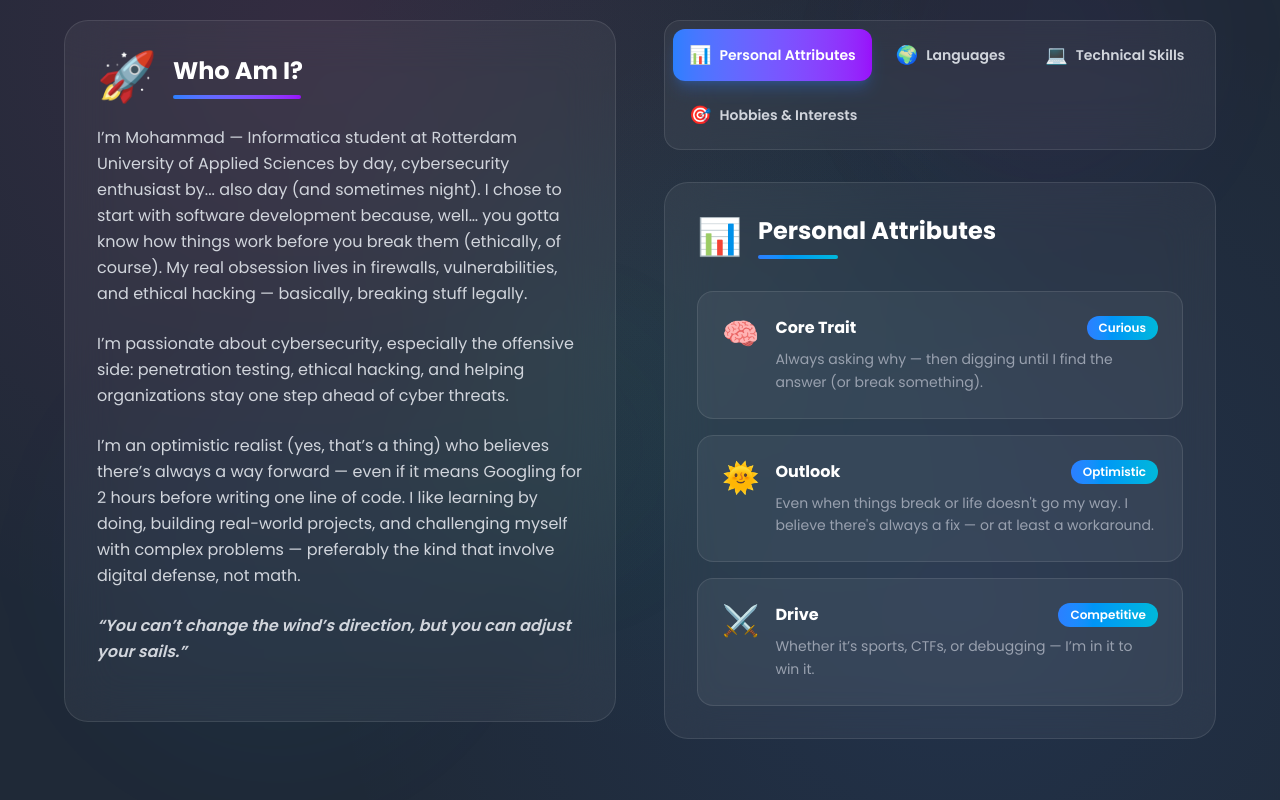
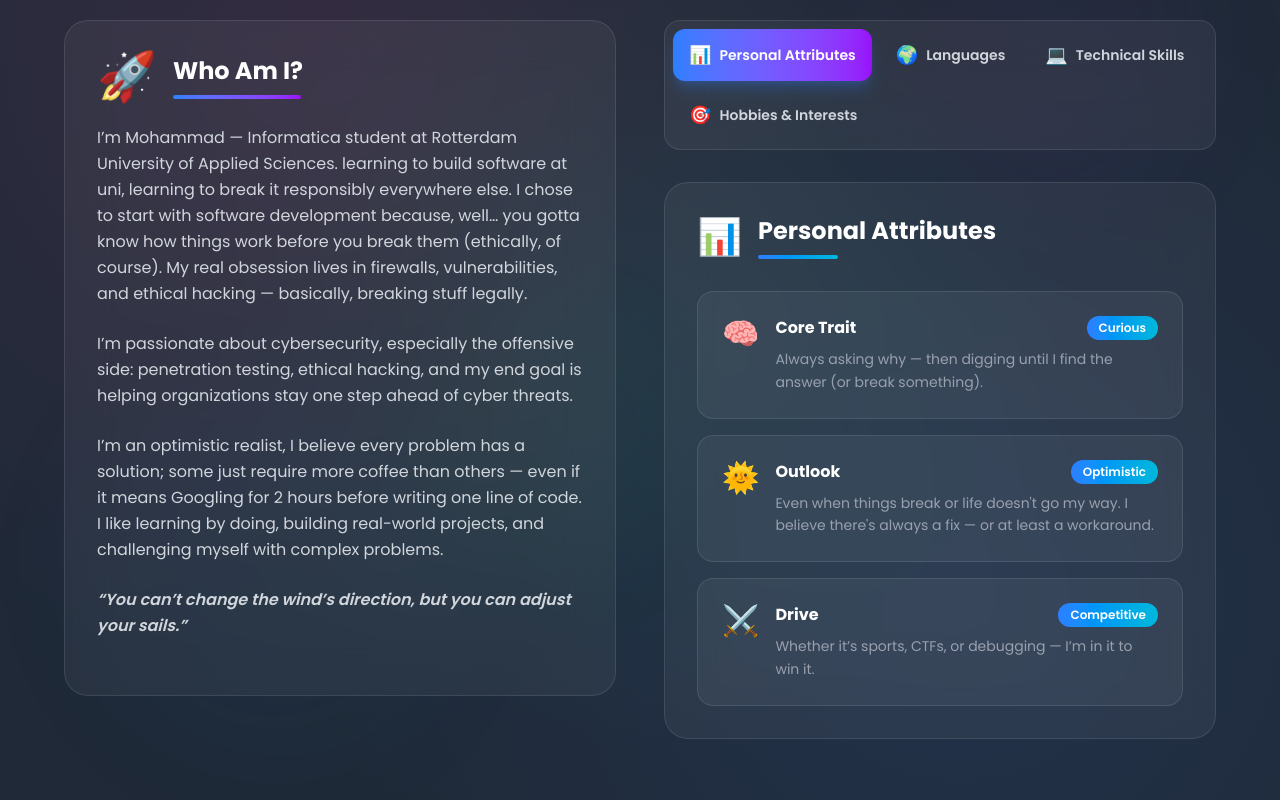
Before and after one commit to Motje3/Portfoliov2, a React (Vite) app in the folder my-portfolio/: page / in a window 1280 px wide. Shown: the part 1140-1940 px from the top of the page. Built offline with nearby package versions, Linux system fonts and the light colour scheme.

Commit message:
refactor: remove unused Instagram icon import and update project buttons for better user feedback

```diff
--- a/my-portfolio/src/Portfolio.tsx
+++ b/my-portfolio/src/Portfolio.tsx
@@ -4,7 +4,6 @@ import {
   FiMail,
   FiPhone,
   FiLinkedin,
-  FiInstagram,
   FiGithub,
 } from "react-icons/fi";
 import { motion } from "framer-motion";
--- a/my-portfolio/src/components/AboutSection.tsx
+++ b/my-portfolio/src/components/AboutSection.tsx
@@ -249,27 +249,26 @@ const AboutSection = ({
 
               <p className="text-gray-300 leading-relaxed mb-6">
                 I’m Mohammad — Informatica student at Rotterdam University of
-                Applied Sciences by day, cybersecurity enthusiast by... also day
-                (and sometimes night). I chose to start with software
-                development because, well… you gotta know how things work before
-                you break them (ethically, of course). My real obsession lives
-                in firewalls, vulnerabilities, and ethical hacking — basically,
-                breaking stuff legally.
+                Applied Sciences. learning to build software at uni, learning to
+                break it responsibly everywhere else. I chose to start with
+                software development because, well… you gotta know how things
+                work before you break them (ethically, of course). My real
+                obsession lives in firewalls, vulnerabilities, and ethical
+                hacking — basically, breaking stuff legally.
               </p>
 
               <p className="text-gray-300 leading-relaxed mb-6">
                 I’m passionate about cybersecurity, especially the offensive
-                side: penetration testing, ethical hacking, and helping
-                organizations stay one step ahead of cyber threats.
+                side: penetration testing, ethical hacking, and my end goal is
+                helping organizations stay one step ahead of cyber threats.
               </p>
 
               <p className="text-gray-300 leading-relaxed mb-6">
-                I’m an optimistic realist (yes, that’s a thing) who believes
-                there’s always a way forward — even if it means Googling for 2
-                hours before writing one line of code. I like learning by doing,
-                building real-world projects, and challenging myself with
-                complex problems — preferably the kind that involve digital
-                defense, not math.
+                I’m an optimistic realist, I believe every problem has a
+                solution; some just require more coffee than others — even if it
+                means Googling for 2 hours before writing one line of code. I
+                like learning by doing, building real-world projects, and
+                challenging myself with complex problems.
               </p>
 
               <p className="text-gray-300 leading-relaxed font-semibold italic mb-6">
--- a/my-portfolio/src/components/ProjectsSection.tsx
+++ b/my-portfolio/src/components/ProjectsSection.tsx
@@ -267,6 +267,11 @@ const ProjectsSection = ({
 
                       {/* Enhanced CTA buttons */}
                       <div className="flex space-x-3">
+                        {project.id === 6 ? (
+                          <div className="flex-1 bg-gray-600/30 text-white font-bold py-3 px-6 rounded-xl flex items-center justify-center cursor-not-allowed">
+                            Details Coming Soon
+                          </div>
+                        ) : (
                           <motion.button
                             onClick={() => handleReadMore(project.id)}
                             className={`flex-1 bg-gradient-to-r ${project.gradient} hover:shadow-xl ${project.shadowColor} text-white font-bold py-3 px-6 rounded-xl transition-all duration-300 flex items-center justify-center space-x-2 group/btn`}
@@ -276,12 +281,11 @@ const ProjectsSection = ({
                             <span>
                               {project.id === 2
                                 ? "Work in Progress"
-                              : project.id === 6
-                              ? "Details Coming Soon"
                                 : "Explore"}
                             </span>
                             <ArrowRight className="w-4 h-4 group-hover/btn:translate-x-1 transition-transform duration-200" />
                           </motion.button>
+                        )}
 
                         {project.websiteLink ? (
                           <a
@@ -439,6 +443,11 @@ const ProjectsSection = ({
 
                           {/* Enhanced CTA buttons */}
                           <div className="flex space-x-3">
+                            {project.id === 6 ? (
+                              <div className="flex-1 bg-gray-600/30 text-white font-bold py-3 px-6 rounded-xl flex items-center justify-center cursor-not-allowed">
+                                Details Coming Soon
+                              </div>
+                            ) : (
                               <motion.button
                                 onClick={() => handleReadMore(project.id)}
                                 className={`flex-1 bg-gradient-to-r ${project.gradient} hover:shadow-xl ${project.shadowColor} text-white font-bold py-3 px-6 rounded-xl transition-all duration-300 flex items-center justify-center space-x-2 group/btn`}
@@ -448,12 +457,11 @@ const ProjectsSection = ({
                                 <span>
                                   {project.id === 2
                                     ? "Work in Progress"
-                                  : project.id === 6
-                                  ? "Details Coming Soon"
                                     : "Explore"}
                                 </span>
                                 <ArrowRight className="w-4 h-4 group-hover/btn:translate-x-1 transition-transform duration-200" />
                               </motion.button>
+                            )}
 
                             {project.websiteLink ? (
                               <a
@@ -580,6 +588,21 @@ const ProjectsSection = ({
             <div className="absolute inset-0 rounded-2xl bg-gradient-to-r from-blue-500/10 to-purple-500/10 opacity-0 group-hover:opacity-100 transition-opacity duration-500" />
           </motion.button>
         </motion.div>
+
+        {/* ADD THE DISCLAIMER HERE */}
+        <motion.div
+          className="mt-12 pt-6 border-t border-gray-700/50"
+          initial={{ opacity: 0, y: 20 }}
+          whileInView={{ opacity: 1, y: 0 }}
+          transition={{ duration: 0.6, delay: 0.2 }}
+          viewport={{ once: true }}
+        >
+          <p className="text-gray-500 text-sm text-center max-w-2xl mx-auto leading-relaxed">
+            Most of these projects were developed collaboratively with my school
+            teammates. While I contributed significantly to each project, credit
+            goes to the entire team for bringing these ideas to life.
+          </p>
+        </motion.div>
       </div>
     </motion.section>
   );
```
Lines whose indentation alone changed are shown as unchanged.
